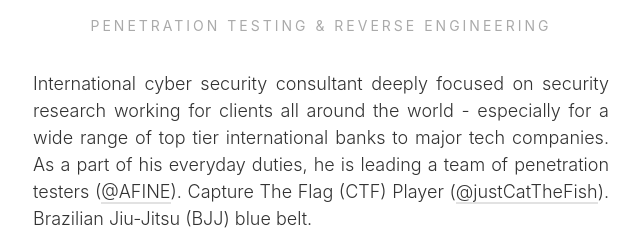
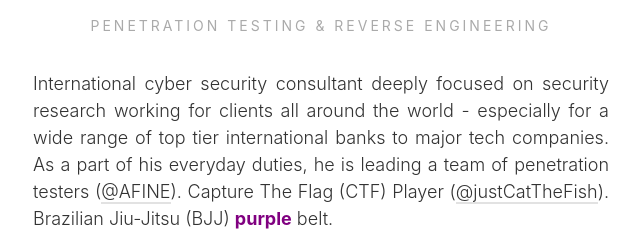
Before and after one commit to ahpaleus/ahpaleus.github.io, a plain HTML site: page index.html in a window 1280 px wide. Shown: the part 216-463 px from the top of the page, 319-959 px from the left. Drawn offline with Linux system fonts and the light colour scheme.

Commit message:
update bjj

```diff
--- a/index.html
+++ b/index.html
@@ -241,7 +241,7 @@ h4 {
 
 <div class="post">
 	<h4>Penetration Testing & Reverse Engineering</h4>
-<p>International cyber security consultant deeply focused on security research working for clients all around the world - especially for a wide range of top tier international banks to major tech companies. As a part of his everyday duties, he is leading a team of penetration testers (<a href="https://afine.com" target="_blank">@AFINE</a>). Capture The Flag (CTF) Player (<a href="https://ctftime.org/team/33893" target="_blank">@justCatTheFish</a>). Brazilian Jiu-Jitsu (BJJ) blue belt.
+<p>International cyber security consultant deeply focused on security research working for clients all around the world - especially for a wide range of top tier international banks to major tech companies. As a part of his everyday duties, he is leading a team of penetration testers (<a href="https://afine.com" target="_blank">@AFINE</a>). Capture The Flag (CTF) Player (<a href="https://ctftime.org/team/33893" target="_blank">@justCatTheFish</a>). Brazilian Jiu-Jitsu (BJJ) <b><font color="purple">purple</font></b> belt.</p>
 </p>
 
 <p>Additionally, since mid 2018 he has been working remotely conducting remote penetration tests and focusing on 🇦🇺Australian markets as a highly qualified freelancer.</i>
```
